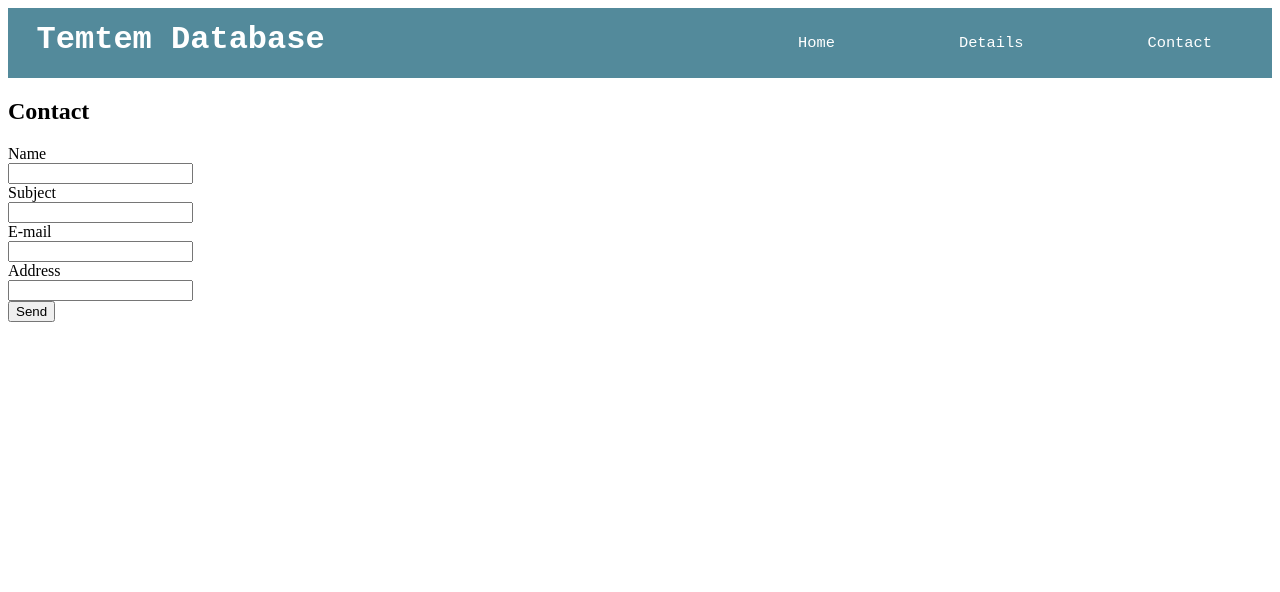
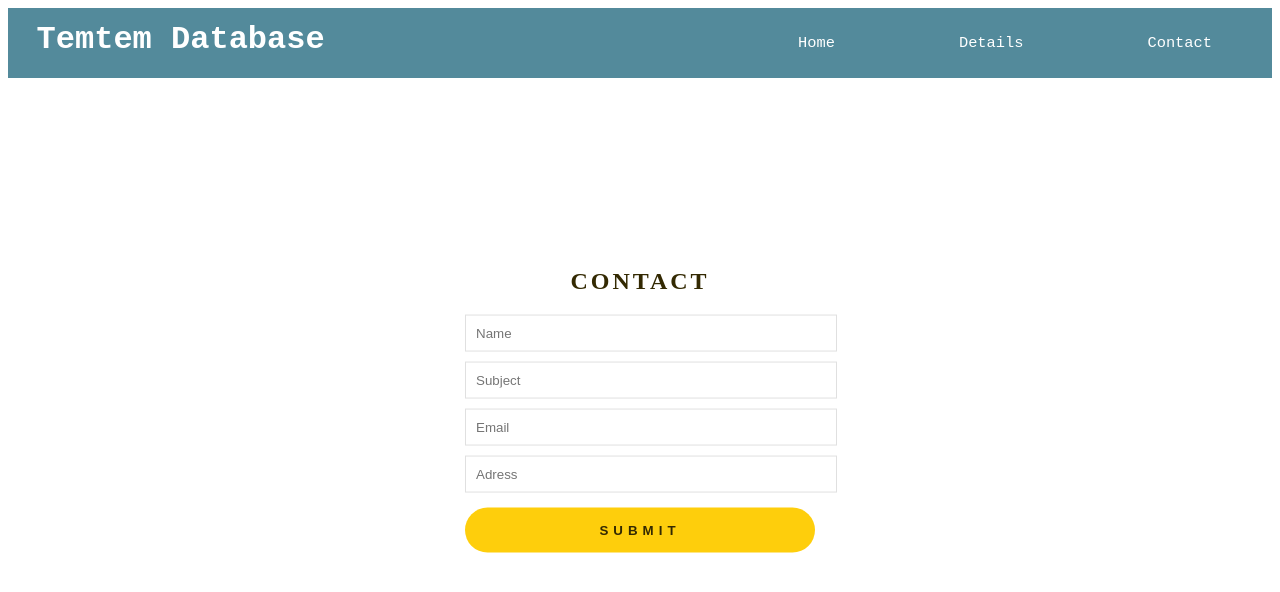
Before and after one commit to ThomasK97/thomas-kildahl-js1-ca, a plain HTML site: page contact.html in a window 1280 px wide. Drawn offline with nearby package versions, Linux system fonts and the light colour scheme.

Commit message:
updated file

```diff
--- a/contact.html
+++ b/contact.html
@@ -4,7 +4,6 @@
     <meta charset="UTF-8">
     <meta name="viewport" content="width=device-width, initial-scale=1.0">
     <link rel="stylesheet" href="/css/style.css"/>
-    <script src="https://cdn.jsdelivr.net/npm/jquery@3.2.1/dist/jquery.min.js"></script>
 
     <title>Contact</title>
 </head>
@@ -22,33 +21,37 @@
             </ul>
         </nav>
     </header>
+ <div class="wrapper">
 
     <h2>Contact</h2>
-    <form>
-        <label>
-            Name
-            <input type="text" class="name"/>
-        </label>
-        <label>
-            Subject
-            <input type="text" class="subject"/>
-        </label>
+    <div id="error_message"></div>
 
-        <label>
-            E-mail
-            <input type="email" class="email"/>
-        </label>
-        <label>
-            Address
-            <input type="text" class="address"/>
-        </label>
-        <div class="status">
+    <form action="" id="form" onsubmit=
+  "return validation()">
+      <div class="input_field">
+           <input type="text" placeholder="Name"
+  id="name">
+      </div>
+      <div class="input_field">
+        <input type="text" placeholder="Subject"
+  id="subject">
+      </div>
+      <div class="input_field">
+        <input type="text" placeholder="Email"
+  id="email">
+      </div>
+      <div class="input_field">
+        <input type="text" placeholder="Adress"
+  id="adress">
+      </div>
+      <div class="btn">
+          <input type="submit">
+      </div>
+    </form>
+  </div>
 
-        </div>
-        <button type="submit" class="submit">
-          Send
-        </button>
-    </form>
+
+
 
 
     <script src="/js/script-2.js"></script>
--- a/css/style.css
+++ b/css/style.css
@@ -92,3 +92,62 @@ h1{
 label, input{
     display: block;
 }
+
+.wrapper{
+    position: absolute;
+    top: 50%;
+    left: 50%;
+    transform: translate(-50%, -50%);
+    max-width: 350px;
+    width: 100%;
+    background: #fff;
+    padding: 25px;
+    border-radius: 5px;
+
+
+}
+
+.wrapper h2{
+    text-align: center;
+    margin-bottom: 20px;
+    text-transform: uppercase;
+    letter-spacing: 3px;
+    color: #332902;
+}
+
+.wrapper .input_field{
+    margin-bottom: 10px;
+
+}
+
+.wrapper .input_field input[type="text"]{
+    width: 100%;
+    border: 1px solid #e0e0e0;
+    padding: 10px;
+
+
+}
+
+.wrapper .btn input[type="submit"]{
+    border: 0;
+    margin-top: 15px;
+    padding: 15px;
+    width: 100%;
+    background: #fece0c;
+    color: #332902;
+    text-transform: uppercase;
+    letter-spacing: 5px;
+    font-weight: bold;
+    border-radius: 25px;
+    cursor: pointer;
+}
+
+.wrapper #error_message{
+    margin-bottom: 20px;
+    padding: 0;
+    background: #fe8b8e;
+    text-align: center;
+    font-size: 14px;
+    transition: all 0.5s ease;
+
+}
--- a/js/script-2.js
+++ b/js/script-2.js
@@ -3,42 +3,41 @@ console.log("logged in nr 2");
 //js for contact siden
 
 
-$(document).ready(function(){
-    $('.submit').click(function (event){
-      event.preventDefault()
-      console.log('clicked button')
+function validation(){
+    var name = document.getElementById("name").value;
+    var subject = document.getElementById("subject").value;
+    var email = document.getElementById("email").value;
+    var adress = document.getElementById("adress").value;
+    var error_message = document.getElementById("error_message");
+    var text;
 
-      var name = $('.name').val()
-      var subject = $('.subject').val()
-      var email = $('.email').val()
-      var address = $('.address').val()
-      var statusElement = $('.status')
-      statusElement.empty()
+    error_message.style.padding = "10px";
+
+    var text;
+
+    if(name.length < 5){
+        text = "Please Enter valid Name";
+        error_message.innerHTML = text;
+        return false;
+      }
+      if(subject.length < 10){
+        text = "Please valid Subject";
+        error_message.innerHTML = text;
+        return false;
+      }
+
+      if(email.indexOf("@") == -1 || email.length < 5){
+        text = "Please Enter valid Email";
+        error_message.innerHTML = text;
+        return false;
+      }
+      if(adress.length <= 25){
+        text = "Please Enter More Than 25 Characters in Your Adress";
+        error_message.innerHTML = text;
+        return false;
+      }
+      alert("Form Submitted Successfully!");
+      return true;
 
 
-
-      if(name.length >= 1) {
-          statusElement.append('<div> Name is valid</div>')
-      } else {
-          statusElement.append('<div> Name is not valid</div>')
-      }
-
-      if(subject.length >= 10) {
-          statusElement.append('<div> Subject is valid</div>')
-      } else {
-          statusElement.append('<div> Subject is not valid</div>')
-      }
-
-      if(email.length >= 5 && email.includes('@') && email.includes('.')){
-          statusElement.append('<div> Email is valid</div>')
-      } else {
-          statusElement.append('<div> Email is not valid</div>')
-      }
-
-      if(address.length >= 25){
-          statusElement.append('<div> Address is valid</div>')
-      } else {
-          statusElement.append('<div> Address is not valid</div>')
-      }
-    })
-  })
+}
```
